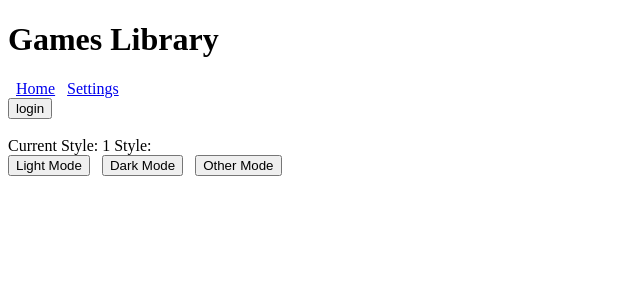
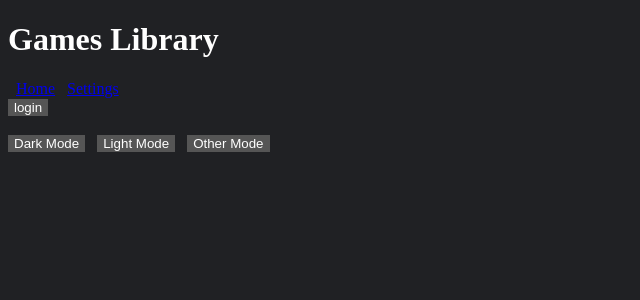
Before and after one commit to zachqpeterson/PHPWebsite, a PHP site: page /Preferences.php in a window 1280 px wide. Shown: the top 300 px of the page, without its empty margins (0-640 px from the left). Run offline with PHP 8.4, Linux system fonts and the light colour scheme.

Commit message:
Dark Mode Start

```diff
--- a/MyHeader.php
+++ b/MyHeader.php
@@ -7,8 +7,6 @@ include_once "Helper.php";
 
 <?php
 
-$myStyle = "1";
-
 if (array_key_exists('Login', $_POST)) {
 	if($_SESSION["isAdmin"] == 1) { $_SESSION["isAdmin"] = 0; }
 	else { $_SESSION["isAdmin"] = 1; }
@@ -17,10 +15,19 @@ else if (!isset($_SESSION["isAdmin"])) {
     $_SESSION["isAdmin"] = 0;
 }
 
-if (isset($_COOKIE["SelectedStyle"]) == true) {
-    $myStyle = $_COOKIE["SelectedStyle"];
-} else {
-    $_COOKIE["SelectedStyle"] = $myStyle;
+$Style = 1;
+
+if(isset($PrefStyle))
+{
+	$Style = $PrefStyle;
+}
+else
+{
+	if (isset($_COOKIE["SelectedStyle"]) == true) {
+		$Style = $_COOKIE["SelectedStyle"];
+	} else {
+		$_COOKIE["SelectedStyle"] = $Style;
+	}
 }
 
 $MyTitle = "Library";
@@ -34,19 +41,18 @@ $MyHeader = "Games Library";
   <meta content="text/html; charset=ISO-8859-1"  http-equiv="content-type">
   <title><?php echo $MyTitle ?></title>
     <?php
-	//Could do: echo '<link rel="stylesheet" type="text/css"  href="/myStyle' . $myStyle . '.css">'
-    switch ($myStyle) {
-        case "1":
-            echo '<link rel="stylesheet" type="text/css"  href="/myStyle1.css">';
+    switch ($Style) {
+        case 1:
+            echo '<link rel="stylesheet" type="text/css"  href="/darkTheme.css">';
             break;
-        case "2":
+        case 2:
             echo '<link rel="stylesheet" type="text/css"  href="/myStyle2.css">';
             break;
-        case "3":
+        case 3:
             echo '<link rel="stylesheet" type="text/css"  href="/myStyle3.css">';
             break;
         default:
-            echo '<link rel="stylesheet" type="text/css"  href="/myStyle1.css">';
+            echo '<link rel="stylesheet" type="text/css"  href="/darkTheme.css">';
             break;
     }
     ?>
--- a/Preferences.php
+++ b/Preferences.php
@@ -1,26 +1,23 @@
 <?php
+$PrefStyle = 1;
+
+if (array_key_exists("styleButton", $_POST))
+{
+	$PrefStyle = $_POST['styleButton'];
+}
+
 include_once "MyHeader.php";
-
-$Style = 1;
-
-if (isset($_COOKIE['SelectedStyle'])) {
-	$Style = $_COOKIE['SelectedStyle'];
-}
 
 if (array_key_exists("styleButton", $_POST))
 {
     setcookie("SelectedStyle", $_POST['styleButton'], time() + 3600);
-	$Style = $_POST['styleButton'];
 }
-
-echo 'Current Style: ' . $Style;
 
 ?>
 
-Style: &nbsp; &nbsp;
 <form method="post">
-    <button name='styleButton' value='1'>Light Mode</button> &nbsp;
-    <button name='styleButton' value='2'>Dark Mode</button> &nbsp;
+    <button name='styleButton' value='1'>Dark Mode</button> &nbsp;
+    <button name='styleButton' value='2'>Light Mode</button> &nbsp;
     <button name='styleButton' value='3'>Other Mode</button>
 </form>
 
--- /dev/null
+++ b/darkTheme.css
@@ -0,0 +1,24 @@
+body {
+    background-color: #202124;
+    height: 100%;
+}
+
+h1 {
+    color: #ffffff;
+}
+
+p {
+    color: #ffffff;
+}
+
+button {
+    background-color: #555555;
+    border: none;
+    color: white;
+    text-align: center;
+    text-decoration: none;
+}
+
+button:hover {
+    background-color: #444444;
+}
--- a/dbConnector.php
+++ b/dbConnector.php
@@ -14,7 +14,7 @@ function GetConnection()
 
 function GetChildPages($dbConn, $Parent = 0)
 {
-    $query = "SELECT id, title, header, content FROM SubPage WHERE isActive = 1 AND parentPage = " . $Parent . " ORDER BY ParentPage ASC;";
+    $query = "SELECT id, title, header, content FROM SubPage WHERE isActive = 1 AND parentPage = " . $Parent . " ORDER BY title ASC;";
 
     return @mysqli_query($dbConn, $query);
 }
--- a/myStyle1.css
+++ /dev/null
@@ -1,3 +0,0 @@
-body {
-
-}
```
Also changed, not shown: format.css (added).
